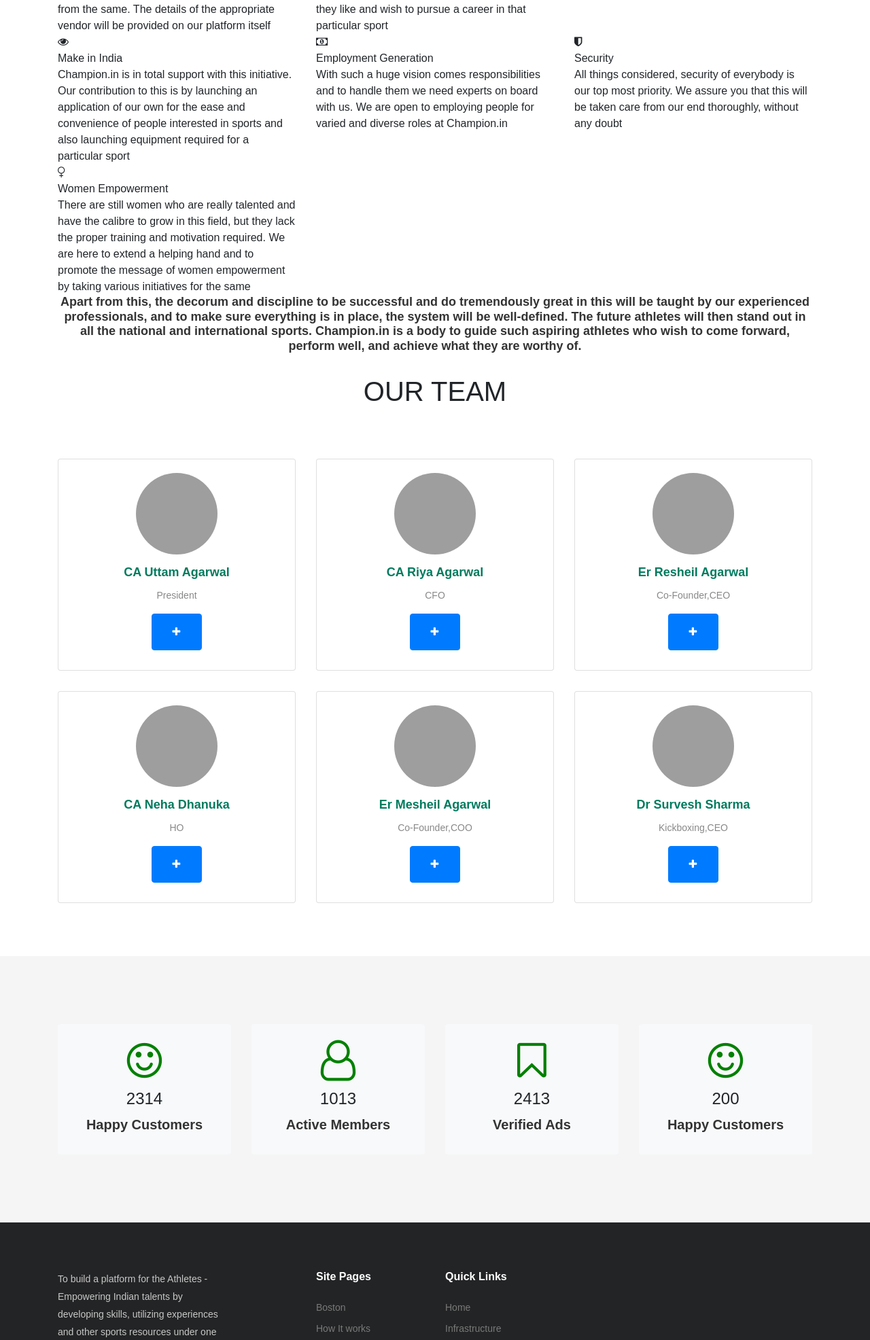
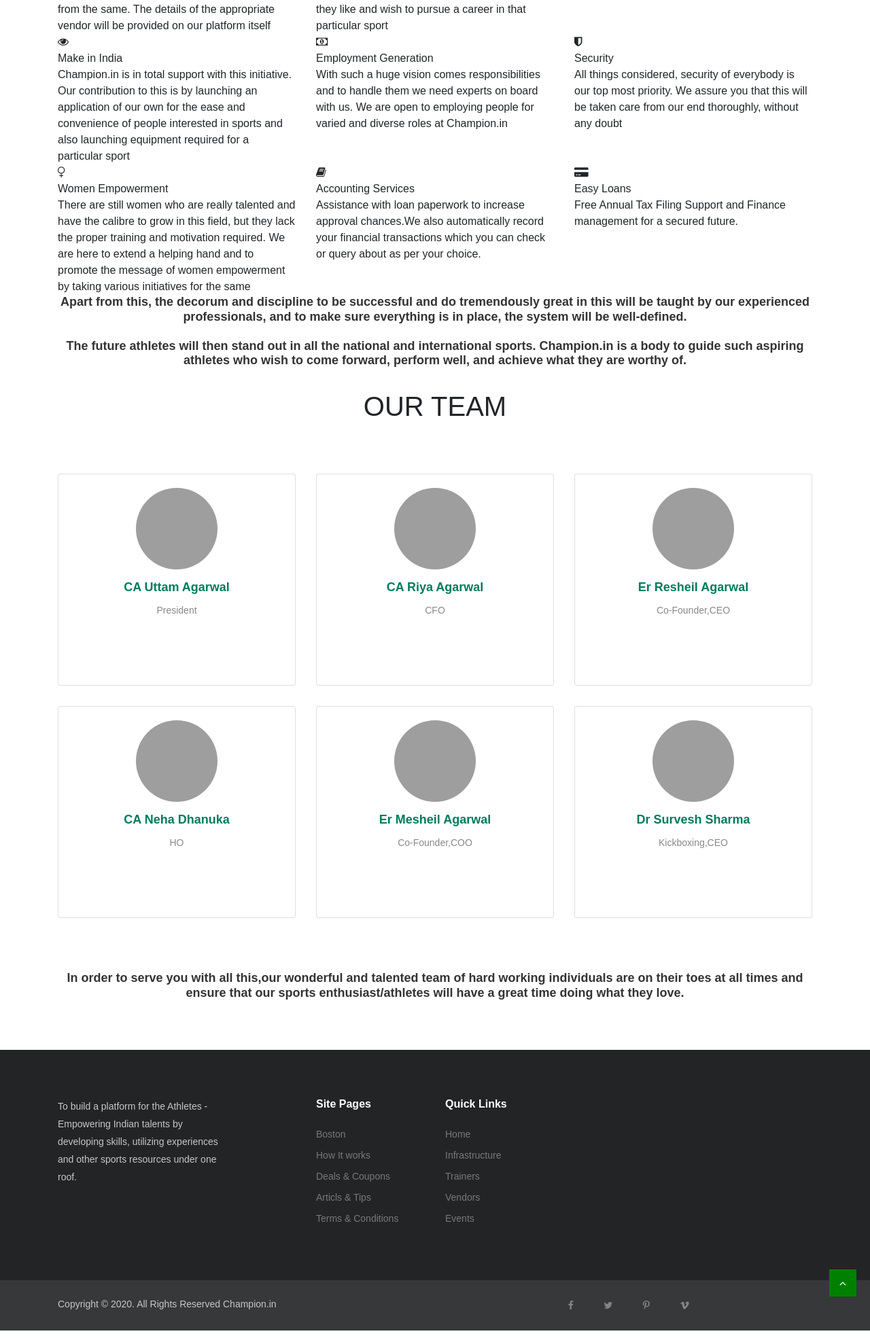
Before and after one commit to zsmisback/Champion_Broke, a PHP site: page /trainer/template/aboutus.php in a window 1280 px wide. Shown: the part 1428-3400 px from the top of the page at 68% size. Run offline with PHP 8.4, Linux system fonts and the light colour scheme; some libraries are stand-ins or nearby versions; some web fonts are replaced; grey boxes are pictures that could not be loaded.

Commit message:
Updated the about us page and the "Why Champions?" part

```diff
--- a/events/template/home.php
+++ b/events/template/home.php
@@ -56,7 +56,7 @@ Champion.in is a platform to fulfill every necessity required to perform a sport
             <div class="row text-center">
                 <div class="col-sm-12 col-md-12 col-md-12">
                     <h2>What We Offer</h2>
-                    <h2 style="font-size: 60px;line-height: 60px;margin-bottom: 20px;font-weight: 900;">Why Champions?</h2>
+                    <h2 style="font-size: 60px;line-height: 60px;margin-bottom: 20px;font-weight: 900;">Go Champions!!!</h2>
                     <p>Our <span class="highlight">experienced</span> and <span class="highlight">dedicated</span> staff provide these services with a smile.</p>
                 </div>
             </div>
--- a/trainer/template/aboutus.php
+++ b/trainer/template/aboutus.php
@@ -151,6 +151,26 @@ It is a platform to make your path to success as easy as possible from our end.
                                     </div>
                                 </div>
                             </div>
+							<div class="col-sm-6 col-md-4 col-md-4">
+                                <div class="service-block" style="visibility: visible;">
+                                    <div class="ico fa fa-book highlight"></div>
+                                    <div class="text-block">
+                                        <div class="name">Accounting Services</div>
+
+                                        <div>Assistance with loan paperwork to increase approval chances.We also automatically record your financial transactions which you can check or query about as per your choice. </div>
+                                    </div>
+                                </div>
+                            </div>
+							<div class="col-sm-6 col-md-4 col-md-4">
+                                <div class="service-block" style="visibility: visible;">
+                                    <div class="ico fa fa-credit-card-alt highlight"></div>
+                                    <div class="text-block">
+                                        <div class="name">Easy Loans</div>
+
+                                        <div>Free Annual Tax Filing Support and Finance management for a secured future.</div>
+                                    </div>
+                                </div>
+                            </div>
 
 
                         </div>
@@ -161,8 +181,10 @@ It is a platform to make your path to success as easy as possible from our end.
     </div>
 </section>
 <div class="container">
-<h4 class="text-center">Apart from this, the decorum and discipline to be successful and do tremendously great in this will be taught by our experienced professionals, and to make sure everything is in place, the system will be well-defined.
+<h4 class="text-center">Apart from this, the decorum and discipline to be successful and do tremendously great in this will be taught by our experienced professionals, and to make sure everything is in place, the system will be well-defined.<br><br>
 The future athletes will then stand out in all the national and international sports. Champion.in is a body to guide such aspiring athletes who wish to come forward, perform well, and achieve what they are worthy of.
+<br>
+
 </h4>
 </div>
 <br>
@@ -180,7 +202,7 @@ The future athletes will then stand out in all the national and international sp
                                     <p><img class=" img-fluid" src="images/team/uttam-prakash-agarwal.jpg" alt="card image"></p>
                                     <h4 class="card-title">CA Uttam Agarwal</h4>
                                     <p class="card-text">President</p>
-                                    <a href="https://www.fiverr.com/share/qb8D02" class="btn btn-primary btn-sm"><i class="fa fa-plus"></i></a>
+                                <!--    <a href="https://www.fiverr.com/share/qb8D02" class="btn btn-primary btn-sm"><i class="fa fa-plus"></i></a> -->
                                 </div>
                             </div>
                         </div>
@@ -228,7 +250,7 @@ The future athletes will then stand out in all the national and international sp
                                     <p><img class=" img-fluid" src="images/team/riya-agarwal.jpg" alt="card image"></p>
                                     <h4 class="card-title">CA Riya Agarwal</h4>
                                     <p class="card-text">CFO</p>
-                                    <a href="https://www.fiverr.com/share/qb8D02" class="btn btn-primary btn-sm"><i class="fa fa-plus"></i></a>
+                                  <!--  <a href="https://www.fiverr.com/share/qb8D02" class="btn btn-primary btn-sm"><i class="fa fa-plus"></i></a> -->
                                 </div>
                             </div>
                         </div>
@@ -276,7 +298,7 @@ The future athletes will then stand out in all the national and international sp
                                     <p><img class=" img-fluid" src="images/team/resheil-agarwal.jpg" alt="card image"></p>
                                     <h4 class="card-title">Er Resheil Agarwal</h4>
                                     <p class="card-text">Co-Founder,CEO</p>
-                                    <a href="https://www.fiverr.com/share/qb8D02" class="btn btn-primary btn-sm"><i class="fa fa-plus"></i></a>
+                                <!--    <a href="https://www.fiverr.com/share/qb8D02" class="btn btn-primary btn-sm"><i class="fa fa-plus"></i></a> -->
                                 </div>
                             </div>
                         </div>
@@ -324,7 +346,7 @@ The future athletes will then stand out in all the national and international sp
                                     <p><img class=" img-fluid" src="images/team/neha-dhanuka.jpg" alt="card image"></p>
                                     <h4 class="card-title">CA Neha Dhanuka</h4>
                                     <p class="card-text">HO</p>
-                                    <a href="https://www.fiverr.com/share/qb8D02" class="btn btn-primary btn-sm"><i class="fa fa-plus"></i></a>
+                                  <!--  <a href="https://www.fiverr.com/share/qb8D02" class="btn btn-primary btn-sm"><i class="fa fa-plus"></i></a> -->
                                 </div>
                             </div>
                         </div>
@@ -372,7 +394,7 @@ The future athletes will then stand out in all the national and international sp
                                     <p><img class=" img-fluid" src="https://sunlimetech.com/portfolio/boot4menu/assets/imgs/team/img_05.png" alt="card image"></p>
                                     <h4 class="card-title">Er Mesheil Agarwal</h4>
                                     <p class="card-text">Co-Founder,COO</p>
-                                    <a href="https://www.fiverr.com/share/qb8D02" class="btn btn-primary btn-sm"><i class="fa fa-plus"></i></a>
+                                 <!--   <a href="https://www.fiverr.com/share/qb8D02" class="btn btn-primary btn-sm"><i class="fa fa-plus"></i></a> -->
                                 </div>
                             </div>
                         </div>
@@ -420,7 +442,7 @@ The future athletes will then stand out in all the national and international sp
                                     <p><img class=" img-fluid" src="images/team/survesh-sharma.jpg" alt="card image"></p>
                                     <h4 class="card-title">Dr Survesh Sharma</h4>
                                     <p class="card-text">Kickboxing,CEO</p>
-                                    <a href="https://www.fiverr.com/share/qb8D02" class="btn btn-primary btn-sm"><i class="fa fa-plus"></i></a>
+                               <!--     <a href="https://www.fiverr.com/share/qb8D02" class="btn btn-primary btn-sm"><i class="fa fa-plus"></i></a> -->
                                 </div>
                             </div>
                         </div>
@@ -462,8 +484,13 @@ The future athletes will then stand out in all the national and international sp
         </div>
     </div>
 </section>
+<div class="container">
+<h4 class="text-center">In order to serve you with all this,our wonderful and talented team of hard working individuals are on their toes at all times and ensure that our sports enthusiast/athletes will have a great time doing what they love.
+<br><br><br><br>
+</div>
+</h4>
 
-<section class="section bg-gray">
+<!--<section class="section bg-gray">
     <div class="container">
         <div class="row">
             <div class="col-lg-3 col-sm-6 my-lg-0 my-3">
@@ -497,5 +524,5 @@ The future athletes will then stand out in all the national and international sp
             </div>
         </div>
     </div>
-</section>
+</section>-->
 <?php include("includes/footer.php"); ?>
--- a/trainer/template/home.php
+++ b/trainer/template/home.php
@@ -12,7 +12,7 @@
 				<!-- Header Contetnt -->
 				<div class="content-block">
 					<h1>Platform to boast your career</h1>
-					<p><b>List yourself</b> on India's biggest sport platform and kickstart your career<br> with India's largest sports platform.</p>
+					<p><b>Join us and many others</b> to kickstart your career on champions<br> with India's largest sports platform.</p>
 
 					<div class="content-holder"><br>
 						<a class="nav-link text-white add-button" href="?page=signup"><i class="fa fa-plus-circle"></i> Click here to Join</a>
@@ -56,7 +56,7 @@ Champion.in is a platform to fulfill every necessity required to perform a sport
             <div class="row text-center">
                 <div class="col-sm-12 col-md-12 col-md-12">
                     <h2>What We Offer</h2>
-                    <h2 style="font-size: 60px;line-height: 60px;margin-bottom: 20px;font-weight: 900;">Why Champions?</h2>
+                    <h2 style="font-size: 60px;line-height: 60px;margin-bottom: 20px;font-weight: 900;">Make Champions</h2>
                     <p>Our <span class="highlight">experienced</span> and <span class="highlight">dedicated</span> staff provide these services with a smile.</p>
                 </div>
             </div>
```
